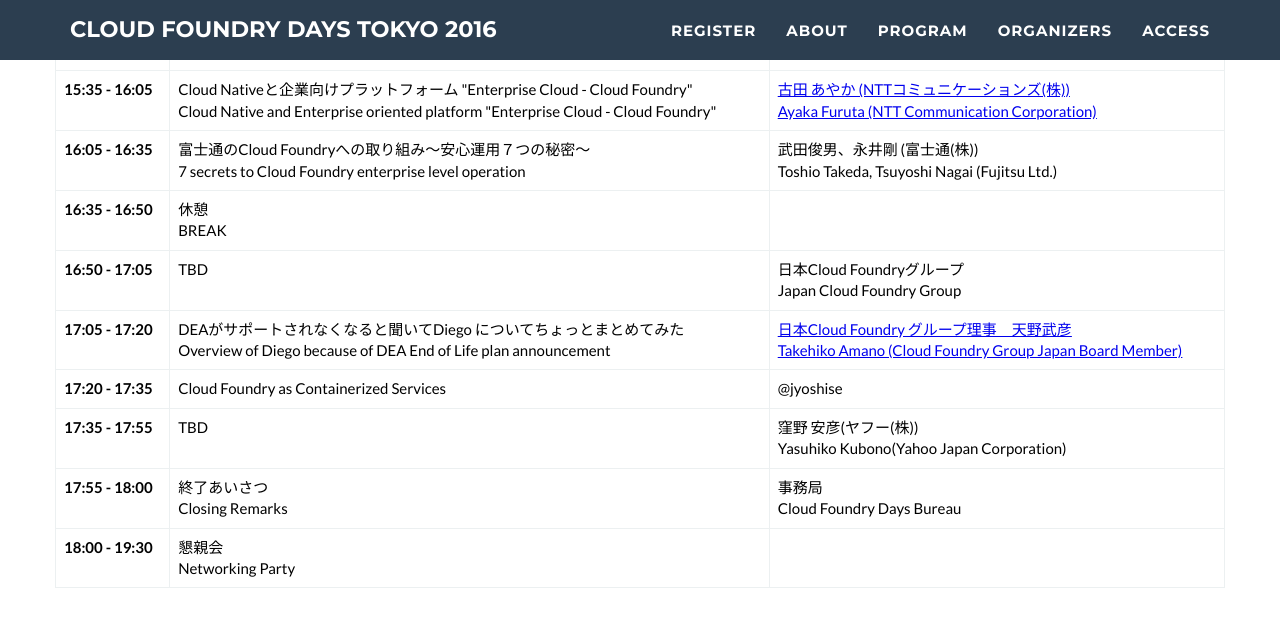
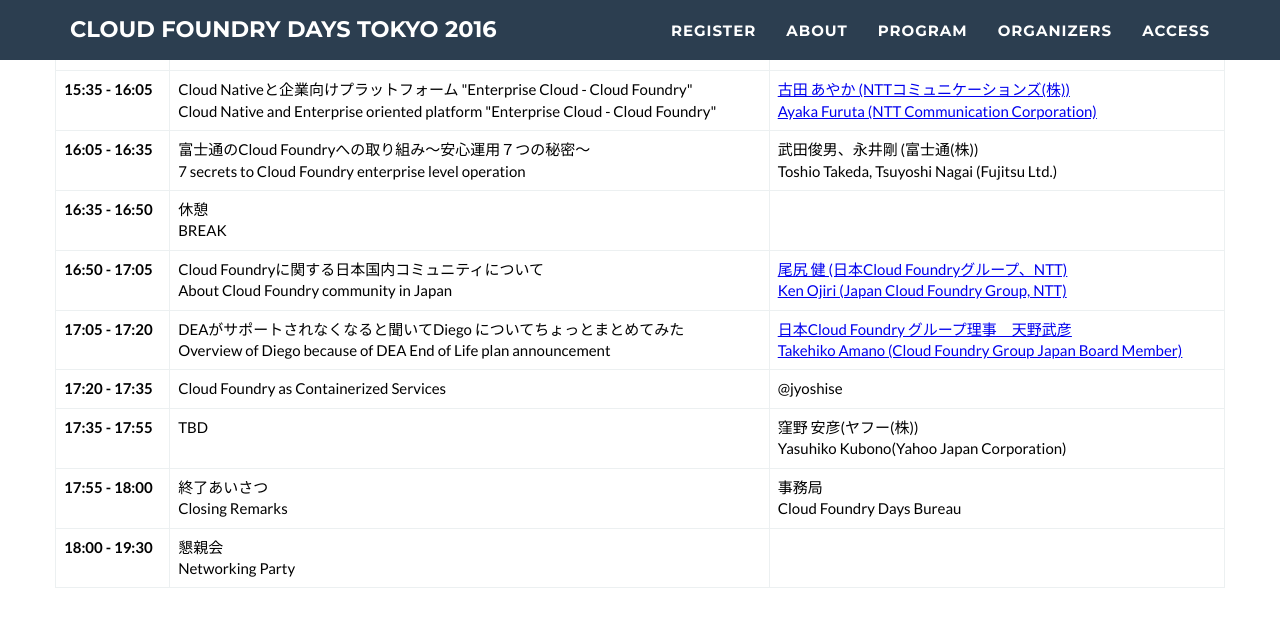
Before and after one commit to CloudFoundryDaysTokyo/2016, a Jekyll site: the page built from index.html, in a window 1280 px wide and 900 px high, scrolled down 2157 px, cut to the strip 0-807 px from the top of the window. Shown: the top 627 px of the strip. Built offline with Jekyll 4.4.1, drawn with Linux system fonts in a browser that asks for light colours.

Commit message:
日本Cloud Foundry グループ(ozzさん) の発表概要を追加しました(Japan Cloud Foundry Groupに修正)

```diff
--- a/_includes/program.html
+++ b/_includes/program.html
@@ -73,8 +73,8 @@
             </tr>
             <tr>
               <th scope="row">16:50 - 17:05</th>
-              <td>TBD</td>
-              <td>日本Cloud Foundryグループ<br>Japan Cloud Foundry Group</td>
+              <td>Cloud Foundryに関する日本国内コミュニティについて<br>About Cloud Foundry community in Japan</td>
+              <td><a href="JavaScript:void(0)" onclick="popWindow('img/ozz-san.jpg', 'Ken Ojiri (Japan Cloud Foundry Group, NTT)', 'Cloud Foundryについては日本国内においても約5年前からコミュニティ活動が始まっていました。その活動の状況について、日本国内のCloud Foundryユーザグループの立場からご紹介します。<br><br>First Cloud Foundry community in Japan was launched about 5 years ago. I will talk about some worthy activities of CF community in Japan as the chairman of Cloud Foundry Group Japan, a CF user group.'); return false">尾尻 健 (日本Cloud Foundryグループ、NTT)<br>Ken Ojiri (Japan Cloud Foundry Group, NTT)</a></td>
             </tr>
             <tr>
               <th scope="row">17:05 - 17:20</th>
```
Also changed, not shown: img/ozz-san.jpg (added).
